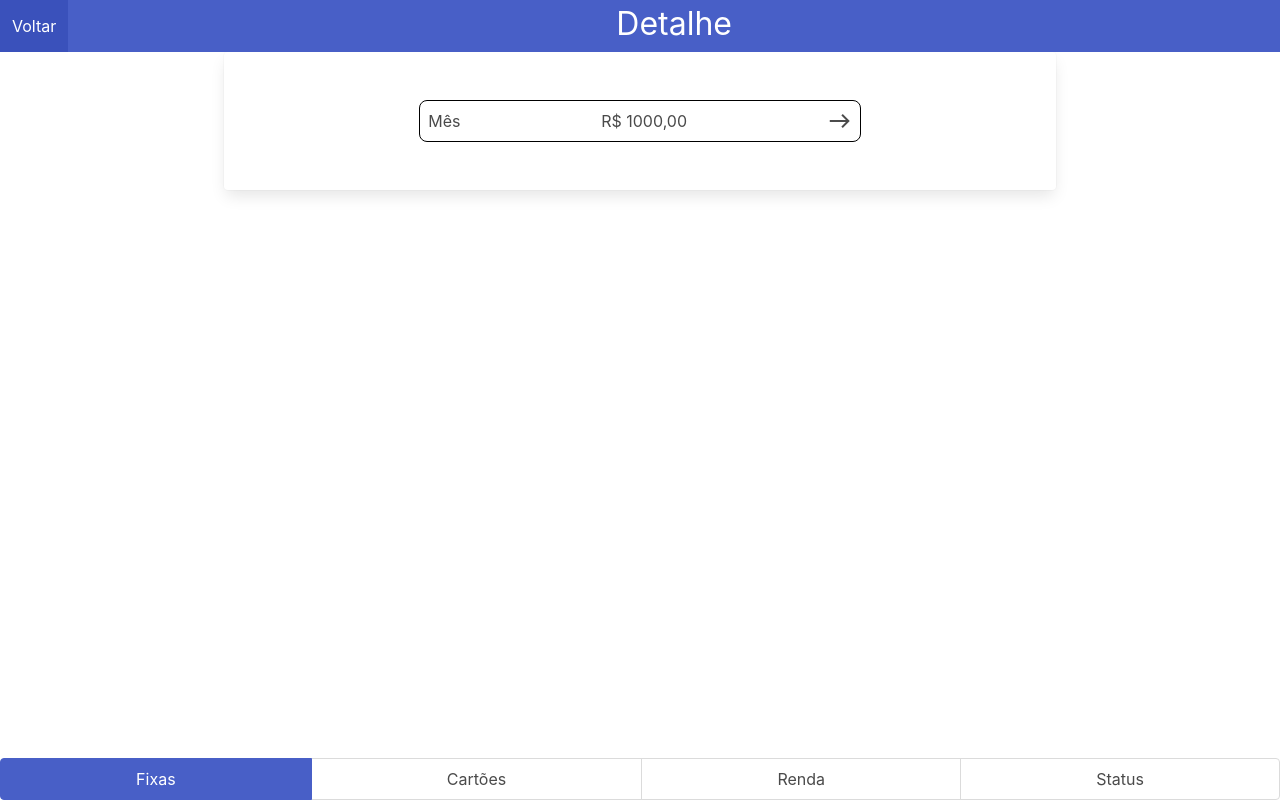
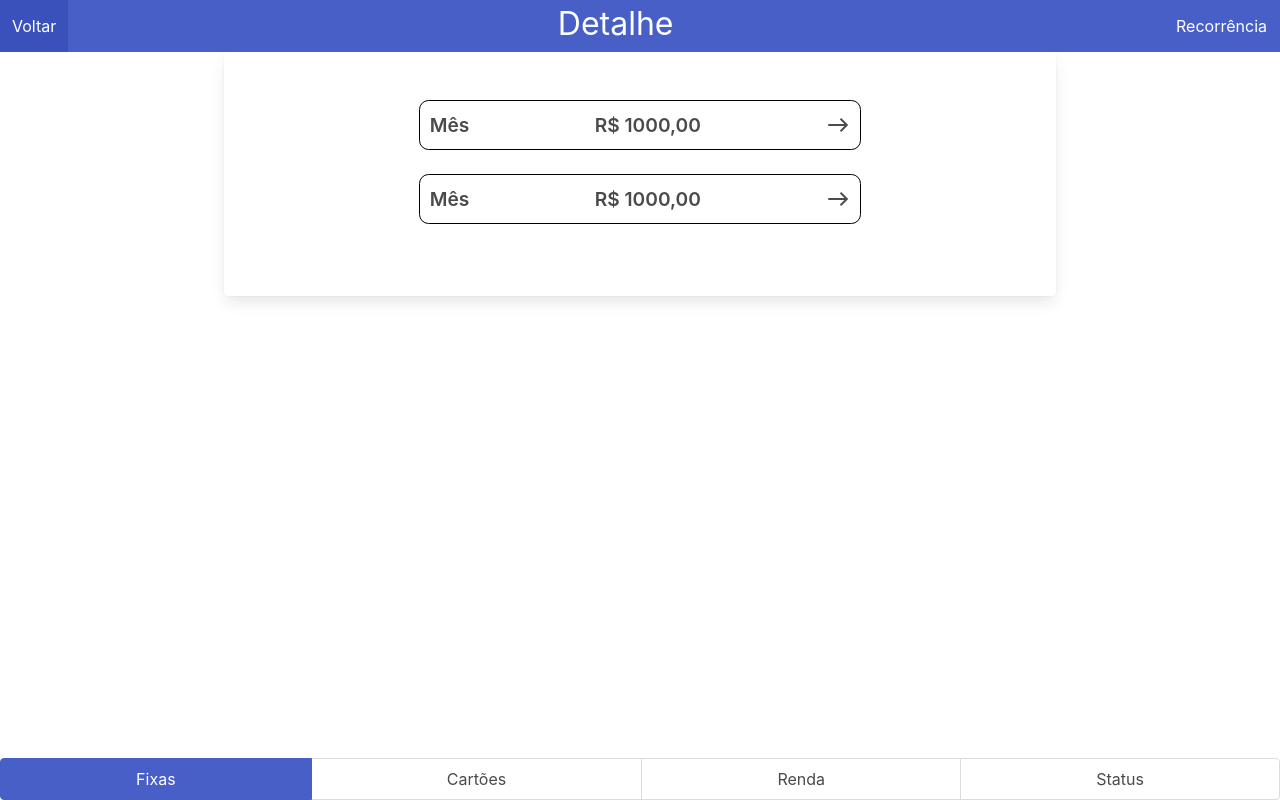
Before and after one commit to IanBaldo/finc-backend, a React app in the folder Frontend/: page /cards/details in a window 1280 px wide. Built offline with nearby package versions, Linux system fonts and the light colour scheme.

Commit message:
Work on card detail page

```diff
--- a/Frontend/src/components/CardBillDropdown/CardBillDropdown.css
+++ b/Frontend/src/components/CardBillDropdown/CardBillDropdown.css
@@ -1,11 +1,18 @@
+.month-bill {
+    margin-bottom: 1.5em;
+}
+
 .month-bill-header {
     display: flex;
     justify-content: space-between;
+    align-items: center;
     border: 1px solid black;
     padding: 0.5em;
     border-radius: 0.5em;
     margin: 0 auto;
     width: 60%;
+    font-size: 1.2em;
+    font-weight: 600;
 }
 
 .expense-list {
--- a/Frontend/src/components/CardBillDropdown/CardBillDropdown.jsx
+++ b/Frontend/src/components/CardBillDropdown/CardBillDropdown.jsx
@@ -29,6 +29,7 @@ function CardBillDropdown(props) {
 
     return (
         <>
+            <div className="month-bill">
                 <div className="month-bill-header" onClick={toggle}>
                     <div className="month">Mês</div>
                     <div className="bill">R$ 1000,00</div>
@@ -41,6 +42,7 @@ function CardBillDropdown(props) {
                 <div className="expense-list">
                     { open ? <ExpenseList title="Compras" items={expenseList} /> : "" }
                 </div>
+            </div>
         </>
     )
 }
--- a/Frontend/src/components/ExpenseHeader/ExpenseHeader.css
+++ b/Frontend/src/components/ExpenseHeader/ExpenseHeader.css
@@ -1,7 +1,7 @@
 .list-header {
     font-size: 1.5em;
     font-weight: 600;
-    border-bottom: solid black;
+    border-bottom: 0.05em solid black;
     max-width: 10em;
     padding-top: 0.3em;
     margin-bottom: 0.3em;
--- /dev/null
+++ b/Frontend/src/pages/CardDetailPage/CardDetailPage.css
@@ -0,0 +1,3 @@
+.new-subscription-btn {
+    float: right;
+}
--- a/Frontend/src/pages/CardDetailPage/CardDetailPage.jsx
+++ b/Frontend/src/pages/CardDetailPage/CardDetailPage.jsx
@@ -1,15 +1,69 @@
-import React from "react";
+import React, { useState } from "react";
 
 import PageContent from "../../components/PageContent/PageContent.jsx";
 import CardBillDropdown from "../../components/CardBillDropdown/CardBillDropdown.jsx";
 import Header from "../../components/Header/Header.jsx";
+import ExpenseList from "../../components/ExpenseList/ExpenseList.jsx";
+
+
+import './CardDetailPage.css';
 
 function CardDetailPage(props) {
+    const [ contentDisplay, setContentDisplay ] = useState('bills')
+    const expenseList = [
+        {
+          "date": "Mon, 25 Jul 2022 00:00:00 GMT",
+          "dt_created": "Mon, 25 Jul 2022 00:00:00 GMT",
+          "id": 15,
+          "name": "Netflix",
+          "value": 55.0
+        },
+        {
+          "date": "Mon, 25 Jul 2022 00:00:00 GMT",
+          "dt_created": "Mon, 25 Jul 2022 00:00:00 GMT",
+          "id": 16,
+          "name": "Aluguel",
+          "value": 1000.0
+        }
+    ]
+
+    function changeContentDisplay(content) {
+        setContentDisplay(content)
+    }
+
+    function removeSubscription(id) {
+        alert(`TO DO: Remove subscription: ${id}`)
+    }
+
+    function openNewSubscriptionModal() {
+        alert('TO DO: New subscription modal')
+    }
+
+    let headerButton = <a className='button is-link navbar-item' onClick={() => {changeContentDisplay('subscription')}}>Recorrência</a>
+    if (contentDisplay == 'subscription') {
+        headerButton = <a className='button is-link navbar-item' onClick={() => {changeContentDisplay('bills')}}>Faturas</a>
+    }
+
     return (
         <>
-            <Header title="Detalhe" hasBackButton={true} />
+            <Header title="Detalhe" hasBackButton={true} endBtn={headerButton} />
             <PageContent>
-                <CardBillDropdown />
+                { contentDisplay == 'bills' ? (
+                    <>
+                        <CardBillDropdown />
+                        <CardBillDropdown />
+                    </>
+                ) : (
+                    <>
+                        <div className="new-subscription-btn">
+                            <button className="button" onClick={openNewSubscriptionModal}>
+                                <span className="material-icons">add</span>
+                                Nova Recorrência
+                            </button>
+                        </div>
+                        <ExpenseList title="Recorrência" items={expenseList} removable={true} callback={removeSubscription} />
+                    </>
+                )}
             </PageContent>
         </>
     )
```
Lines whose indentation alone changed are shown as unchanged.
